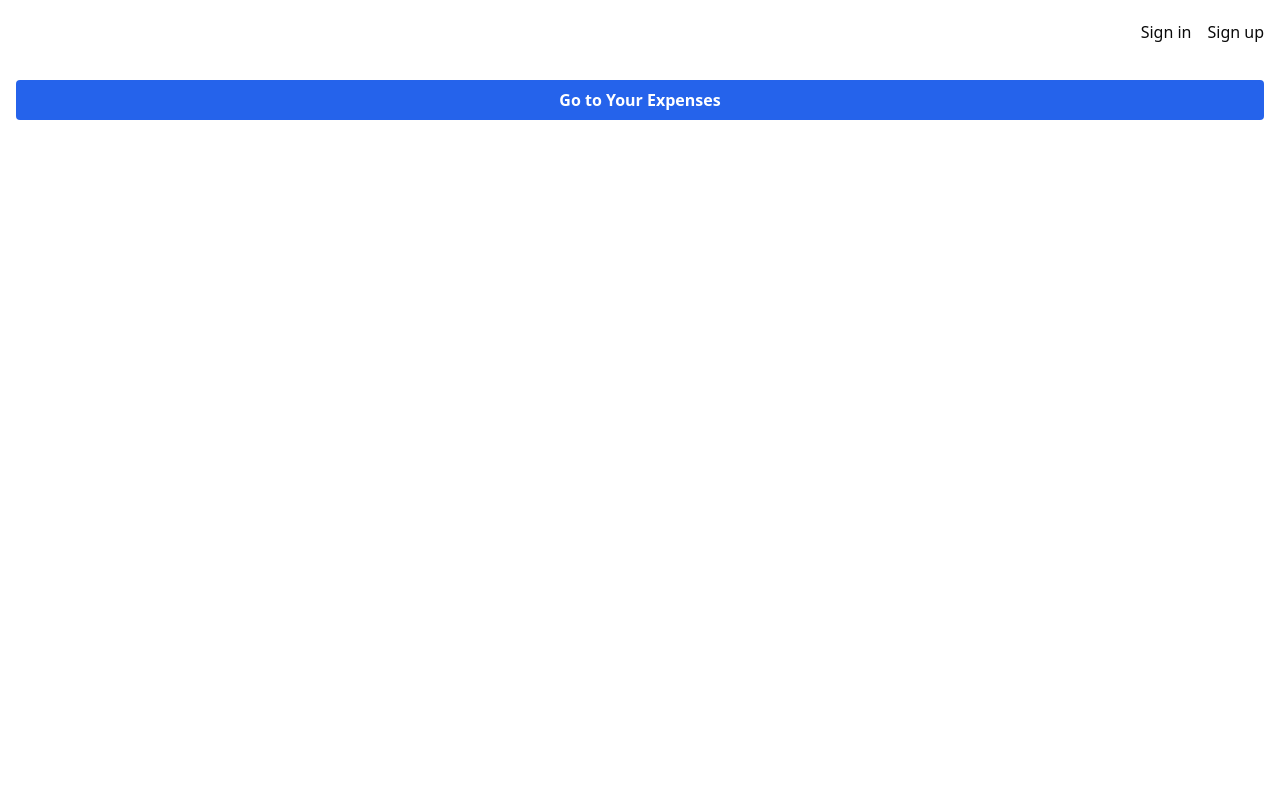
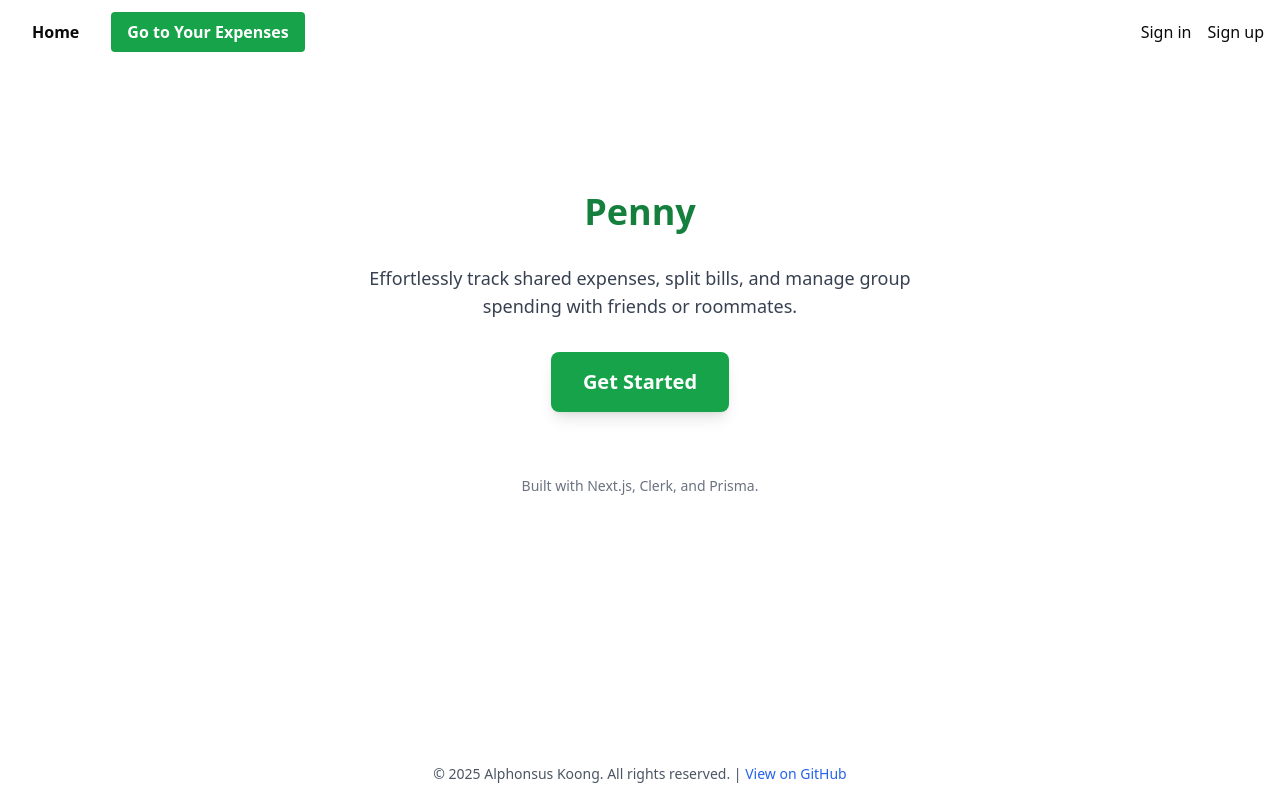
Before and after one commit to kyoli48/penny, a Next.js app: page / in a window 1280 px wide. Built offline with nearby package versions, Linux system fonts and the light colour scheme; no server answers.

Commit message:
cleaned up UI, readme

```diff
--- a/app/layout.tsx
+++ b/app/layout.tsx
@@ -8,6 +8,7 @@ import {
   UserButton,
 } from '@clerk/nextjs'
 import { Geist, Geist_Mono } from 'next/font/google'
+import Link from 'next/link'
 import './globals.css'
 
 const geistSans = Geist({
@@ -33,8 +34,23 @@ export default function RootLayout({
   return (
     <ClerkProvider>
       <html lang="en">
-        <body className={`${geistSans.variable} ${geistMono.variable} antialiased`}>
-          <header className="flex justify-end items-center p-4 gap-4 h-16">
+        <body className={`${geistSans.variable} ${geistMono.variable} antialiased min-h-screen flex flex-col`}>
+          <header className="flex justify-between items-center p-4 gap-4 h-16">
+            <nav className="flex items-center gap-4">
+              <Link
+                href="/"
+                className="px-4 py-2 rounded bg-background text-foreground font-semibold hover:bg-muted transition"
+              >
+                Home
+              </Link>
+              <Link
+                href="/protected/expenses"
+                className="px-4 py-2 rounded bg-green-600 text-background font-semibold hover:bg-green-700 transition"
+              >
+                Go to Your Expenses
+              </Link>
+            </nav>
+            <div className="flex items-center gap-4">
               <SignedOut>
                 <SignInButton />
                 <SignUpButton />
@@ -42,8 +58,24 @@ export default function RootLayout({
               <SignedIn>
                 <UserButton />
               </SignedIn>
+            </div>
           </header>
+          <main className="flex-1">
             {children}
+          </main>
+          <footer className="text-center py-4 text-sm text-gray-600">
+            <p>
+              © 2025 Alphonsus Koong. All rights reserved. |{" "}
+              <a
+                href="https://github.com/kyoli48/penny"
+                target="_blank"
+                rel="noopener noreferrer"
+                className="text-blue-600 hover:underline"
+              >
+                View on GitHub
+              </a>
+            </p>
+          </footer>
         </body>
       </html>
     </ClerkProvider>
--- a/app/page.tsx
+++ b/app/page.tsx
@@ -1,15 +1,22 @@
+// app/page.tsx
 import Link from "next/link";
 
-export default async function Home() {
+export default function Home() {
   return (
-    <>      <main className="flex-1 flex flex-col gap-6 px-4">
-        <Link
-          href="/protected/expenses"
-          className="inline-block mt-4 px-4 py-2 rounded bg-blue-600 text-white text-center font-semibold hover:bg-blue-700 transition"
-        >
-          Go to Your Expenses
-        </Link>
-      </main>
-    </>
+    <main className="flex-1 flex flex-col items-center justify-center min-h-[70vh] gap-8 px-4">
+      <h1 className="text-4xl font-bold text-green-700">Penny</h1>
+      <p className="text-lg text-gray-700 max-w-xl text-center">
+        Effortlessly track shared expenses, split bills, and manage group spending with friends or roommates.
+      </p>
+      <Link
+        href="/protected/expenses"
+        className="px-8 py-4 rounded-lg bg-green-600 text-white text-xl font-semibold shadow-lg hover:bg-green-700 transition"
+      >
+        Get Started
+      </Link>
+      <div className="mt-8 text-gray-500 text-sm">
+        Built with Next.js, Clerk, and Prisma.
+      </div>
+    </main>
   );
 }
--- a/app/protected/expenses/page.tsx
+++ b/app/protected/expenses/page.tsx
@@ -13,7 +13,11 @@ function ExpenseList({ expenses, onEdit, onDelete }) {
         <li key={exp.id}>
           <strong>{exp.name}</strong> — ${exp.amount}
           <br />
-          Participants: {exp.users?.map(u => u.userId).join(', ') || 'None'}
+          {exp.description && <span> Description: {exp.description} </span>}
+          <br />
+          Paid: {exp.paid ? 'Yes' : 'No'}
+          <br />
+          Participants: {exp.users.map(u => u.userId).join(', ')}
           <br />
           <button onClick={() => onEdit(exp)} className="mr-2 text-blue-600">Edit</button>
           <button onClick={() => onDelete(exp.id)} className="text-red-600">Delete</button>
@@ -218,7 +222,6 @@ export default function ExpensesPage() {
 
     return (
         <div>
-        <Link href="/" className="inline-block mt-4 px-4 py-2 rounded bg-blue-600 text-white font-semibold hover:bg-blue-700 transition">Home</Link>
         <CreateExpenseForm onExpenseCreated={fetchExpenses} />
         <h1 className="text-2xl font-bold bg-gray-200">Your Expenses</h1>
         {editingExpense && (
```
Also changed, not shown: 1 other file (tests, documents, lock files or other folders). Lines whose indentation alone changed are shown as unchanged.
